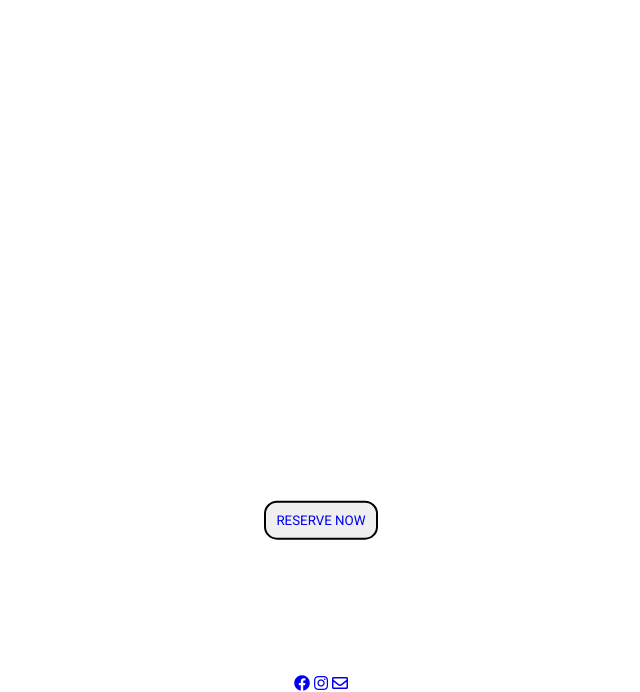
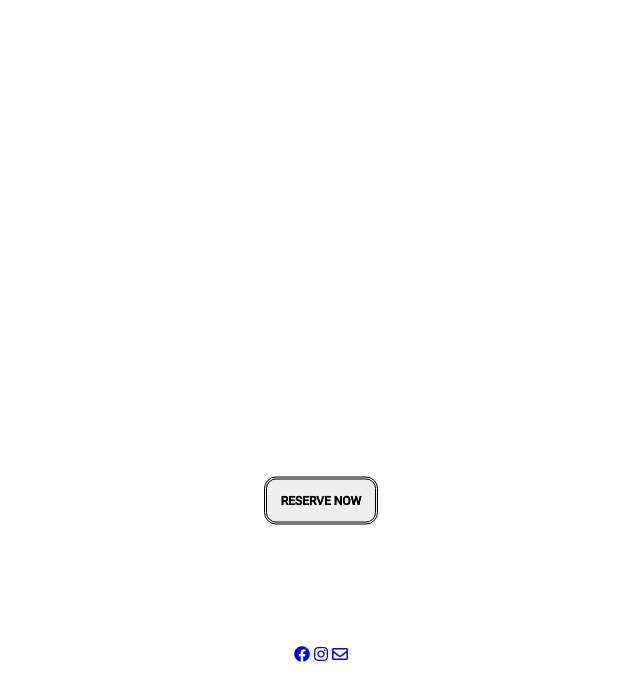
Before and after one commit to p0g11/Responsive-Web-Joshua-s-Pizza-, a plain HTML site: page index.html in a window 1280 px wide. Shown: the part 649-1341 px from the top of the page, without its empty margins (319-959 px from the left). After the commit the page ends 1313 px from the top, so only its background shows below. Drawn offline with Linux system fonts and the light colour scheme.

Commit message:
first commit

```diff
--- a/index.html
+++ b/index.html
@@ -39,7 +39,11 @@
             <p>WE MADE IT FOR YOU, HOT AND FRESH HOME<br/>
                 HOME DELIVERY AVAILABLE 24 HRS.</p>
 
-            <button class="btn"><a href="Reserve.html">RESERVE NOW</button></a>
+
+            <a href="Reserve.html"
+            ><input type="button" value="Reserve Now"
+          /></a>
+
             <a href="https://www.facebook.com/joshsazon19"i class= "fab fa-facebook"></i></a>
             <a href="https://www.instagram.com/"i class="fab fa-instagram"></i></a>
             <a href="http://www.gmail.com"i class="far fa-envelope"></i></a>
--- a/style.css
+++ b/style.css
@@ -154,20 +154,27 @@ input[type="checkbox"]{
     width: 100%;
 
 }
-.btn{
+input[type="button"]{
     display: block;
     margin-left: auto;
     margin-right: auto;
     margin-top: 40em;
-    padding: 10px;
-    border: 2px double black;
-    border-radius: 13px;
+    padding: 14px;
+    border: 3px double black;
+    border-radius: 1em;
     margin-bottom: 10em;
+    color: black;
+    font-weight: bold;
+    font-size: 12px;
+    color: black;
+    transition: all 0.5s ease;
+    text-transform: uppercase;
+    text-shadow: 0px 0px 0.50px black;
+}
+input[type="button"]:hover{
+    background: indianred;
+    color: white;
 
-}
-.btn:hover{
-    background: #e6eaff;
-    color: white;
 }
 .contacts{
   width: 250px;
```
Also changed, not shown: About.html (+4 -1 lines), Contacts.html (+4 -1 lines), Gallery.html (+4 -1 lines).
